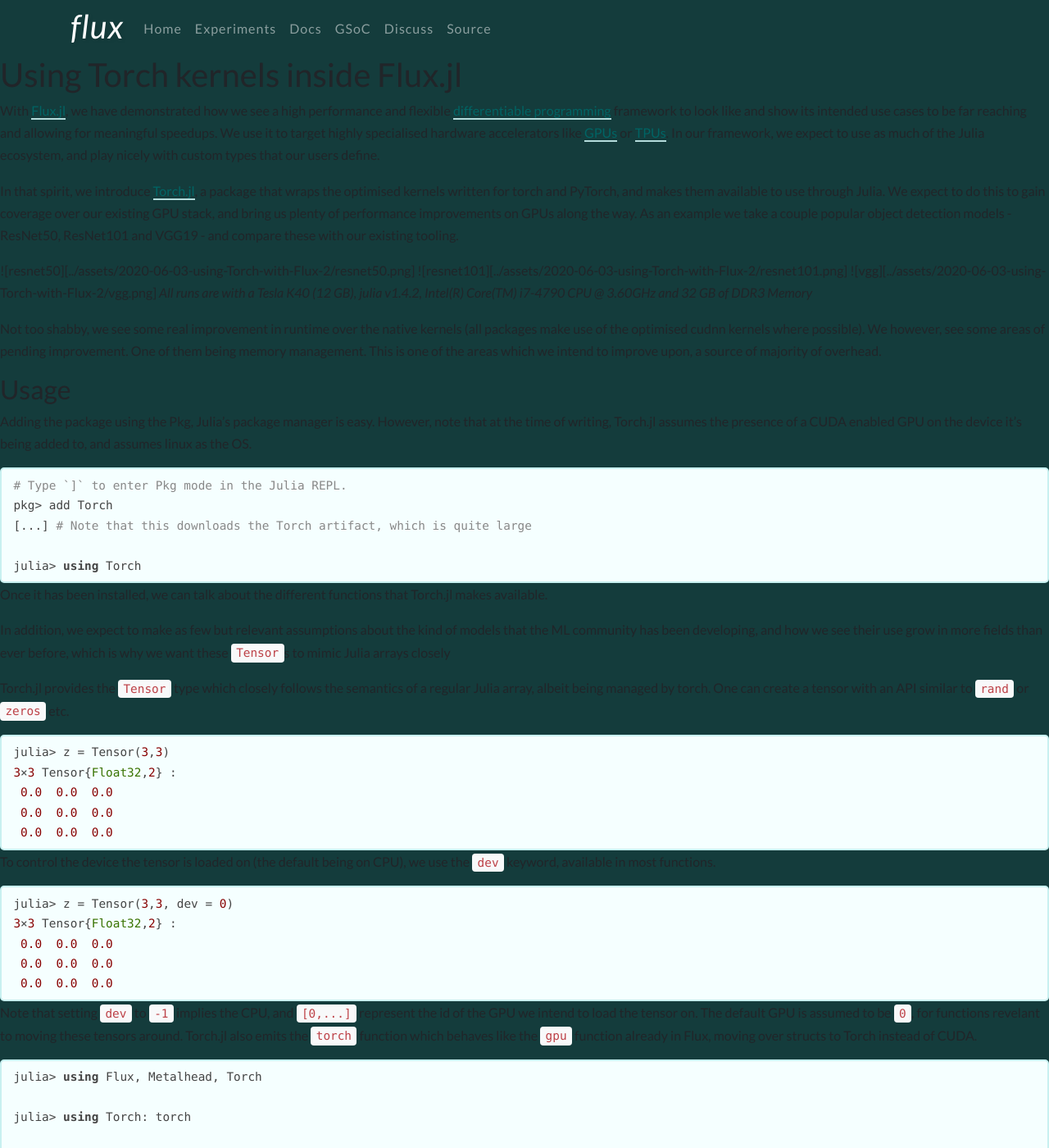
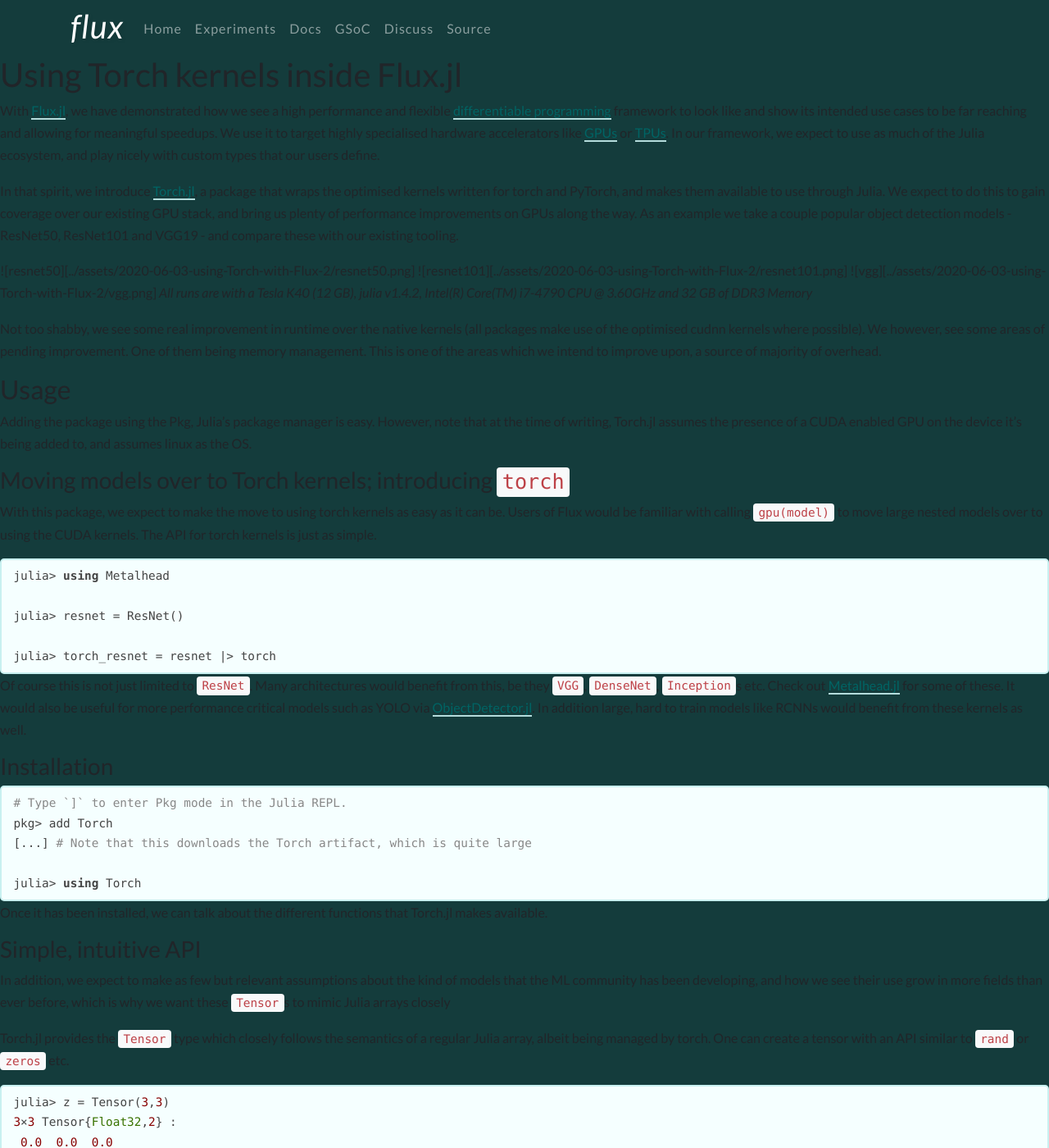
Before and after one commit to FluxML/fluxml.github.io, a Jekyll site: the page built from _posts/2020-06-03-using-Torch-with-Flux-2.md, in a window 1280 px wide and 1400 px high. Shown: the whole window at 82% size. Built offline with Jekyll 4.4.1, drawn with Linux system fonts in a browser that asks for light colours; nearby versions of some CDN libraries; our own code applies the rules of GitHub Pages for plain Markdown files; comment, search, counter and statistics services are not loaded.

Commit message:
reviews and updates

````diff
--- a/_posts/2020-06-03-using-Torch-with-Flux-2.md
+++ b/_posts/2020-06-03-using-Torch-with-Flux-2.md
@@ -15,6 +15,22 @@
 
 Adding the package using the Pkg, Julia's package manager is easy. However, note that at the time of writing, Torch.jl assumes the presence of a CUDA enabled GPU on the device it's being added to, and assumes linux as the OS.
 
+### Moving models over to Torch kernels; introducing `torch`
+
+With this package, we expect to make the move to using torch kernels as easy as it can be. Users of Flux would be familiar with calling `gpu(model)` to move large nested models over to using the CUDA kernels. The API for torch kernels is just as simple.
+
+```julia
+julia> using Metalhead
+
+julia> resnet = ResNet()
+
+julia> torch_resnet = resnet |> torch
+```
+
+Of course this is not just limited to `ResNet`. Many architectures would benefit from this, be they `VGG`, `DenseNet`, `Inception`s etc. Check out [Metalhead.jl](https://github.com/FluxML/Metalhead.jl) for some of these. It would also be useful for more performance critical models such as YOLO via [ObjectDetector.jl](https://github.com/r3tex/ObjectDetector.jl). In addition large, hard to train models like RCNNs would benefit from these kernels as well.
+
+### Installation
+
 ```julia
 # Type `]` to enter Pkg mode in the Julia REPL.
 pkg> add Torch
@@ -24,6 +40,8 @@
 ```
 
 Once it has been installed, we can talk about the different functions that Torch.jl makes available.
+
+### Simple, intuitive API
 
 In addition, we expect to make as few but relevant assumptions about the kind of models that the ML community has been developing, and how we see their use grow in more fields than ever before, which is why we want these `Tensor`s to mimic Julia arrays closely
 
````
